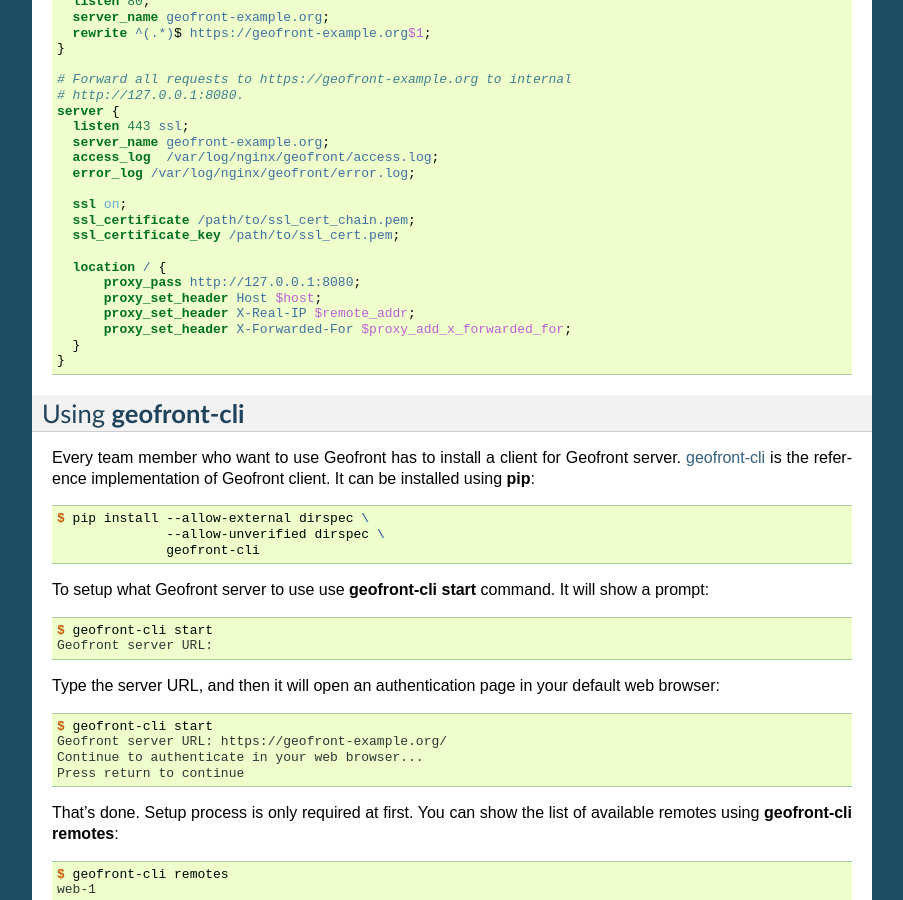
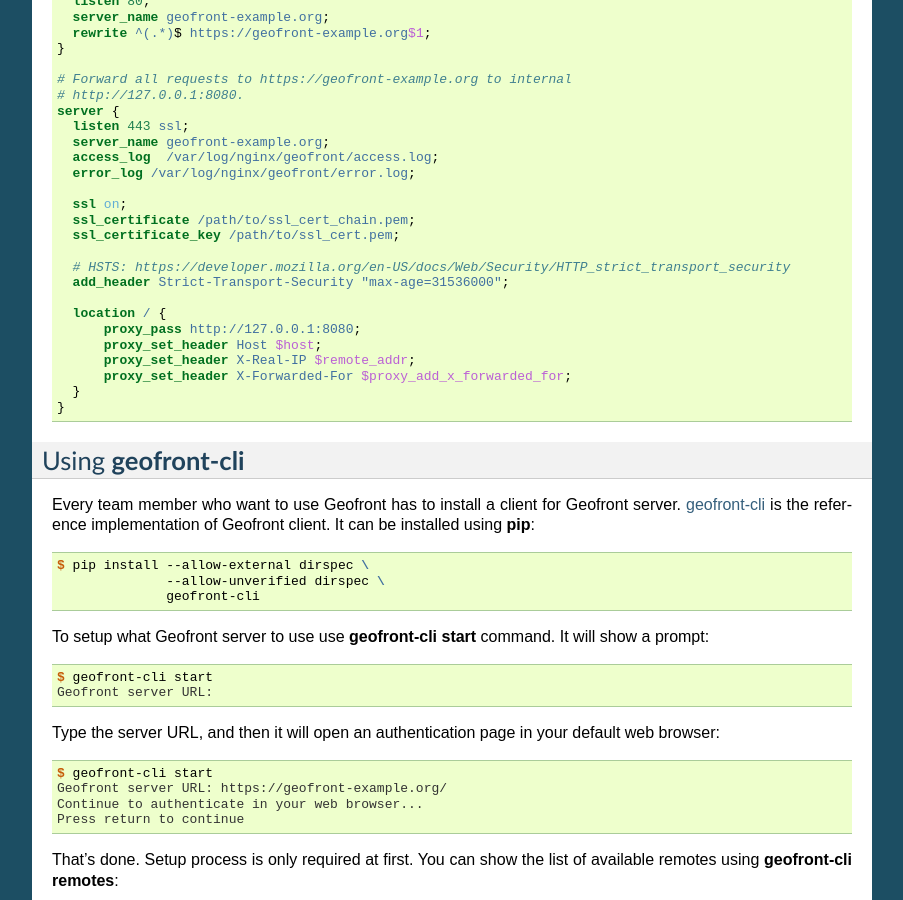
Before and after one commit to geofront-auth/geofront, a Sphinx documentation site: the page built from docs/install.rst, in a window 1280 px wide and 900 px high, scrolled down 1076 px. Shown: the whole window, without its empty margins (198-1101 px from the left). Built offline with Sphinx 7.4.7, drawn with Linux system fonts in a browser that asks for light colours; pages that are not in the unit, such as notebooks, are missing from menus.

Commit message:
HSTS on nginx example

```diff
--- a/docs/install.rst
+++ b/docs/install.rst
@@ -87,6 +87,9 @@
      ssl on;
      ssl_certificate /path/to/ssl_cert_chain.pem;
      ssl_certificate_key /path/to/ssl_cert.pem;
+
+     # HSTS: https://developer.mozilla.org/en-US/docs/Web/Security/HTTP_strict_transport_security
+     add_header Strict-Transport-Security "max-age=31536000";
 
      location / {
          proxy_pass http://127.0.0.1:8080;
```
